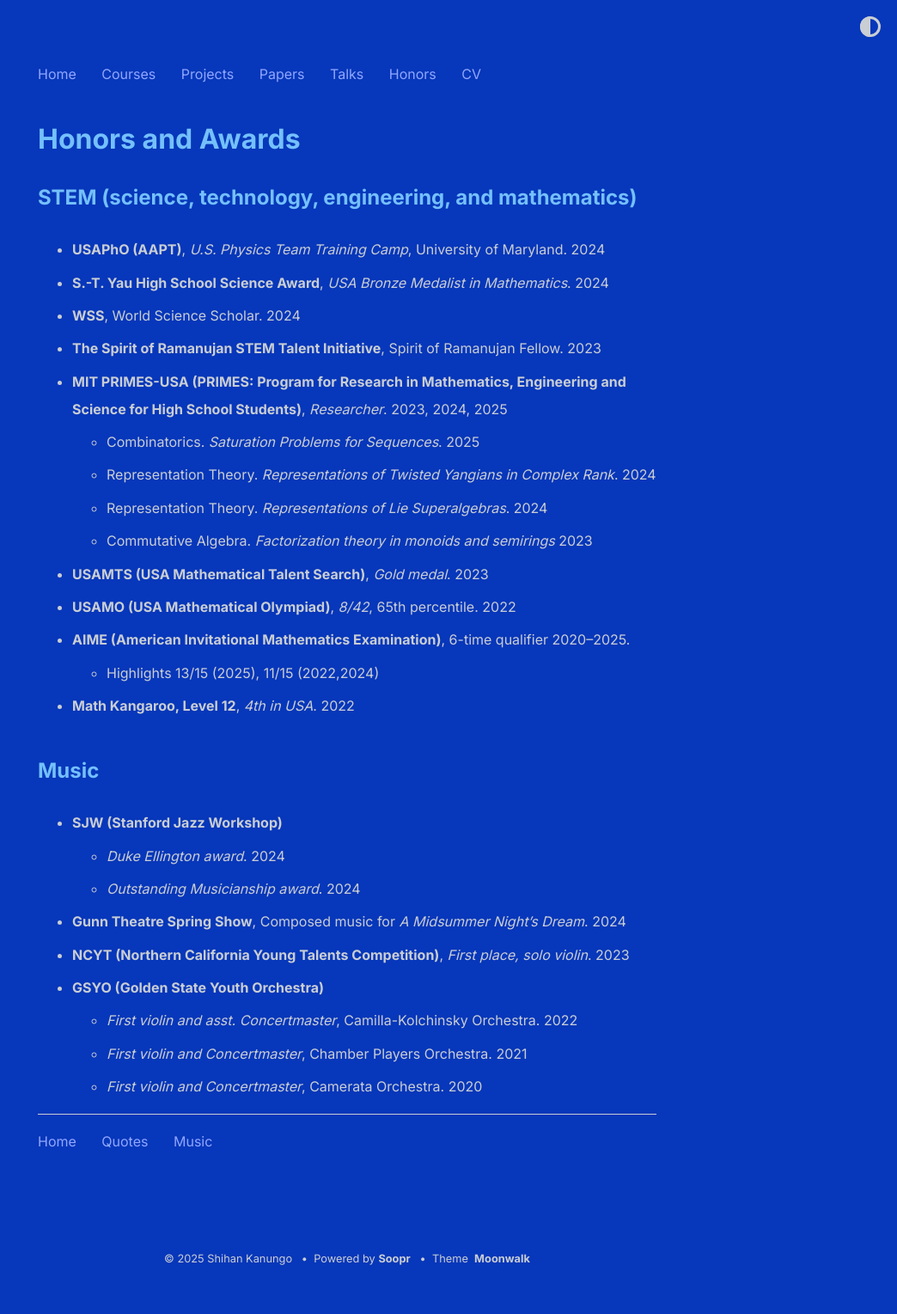
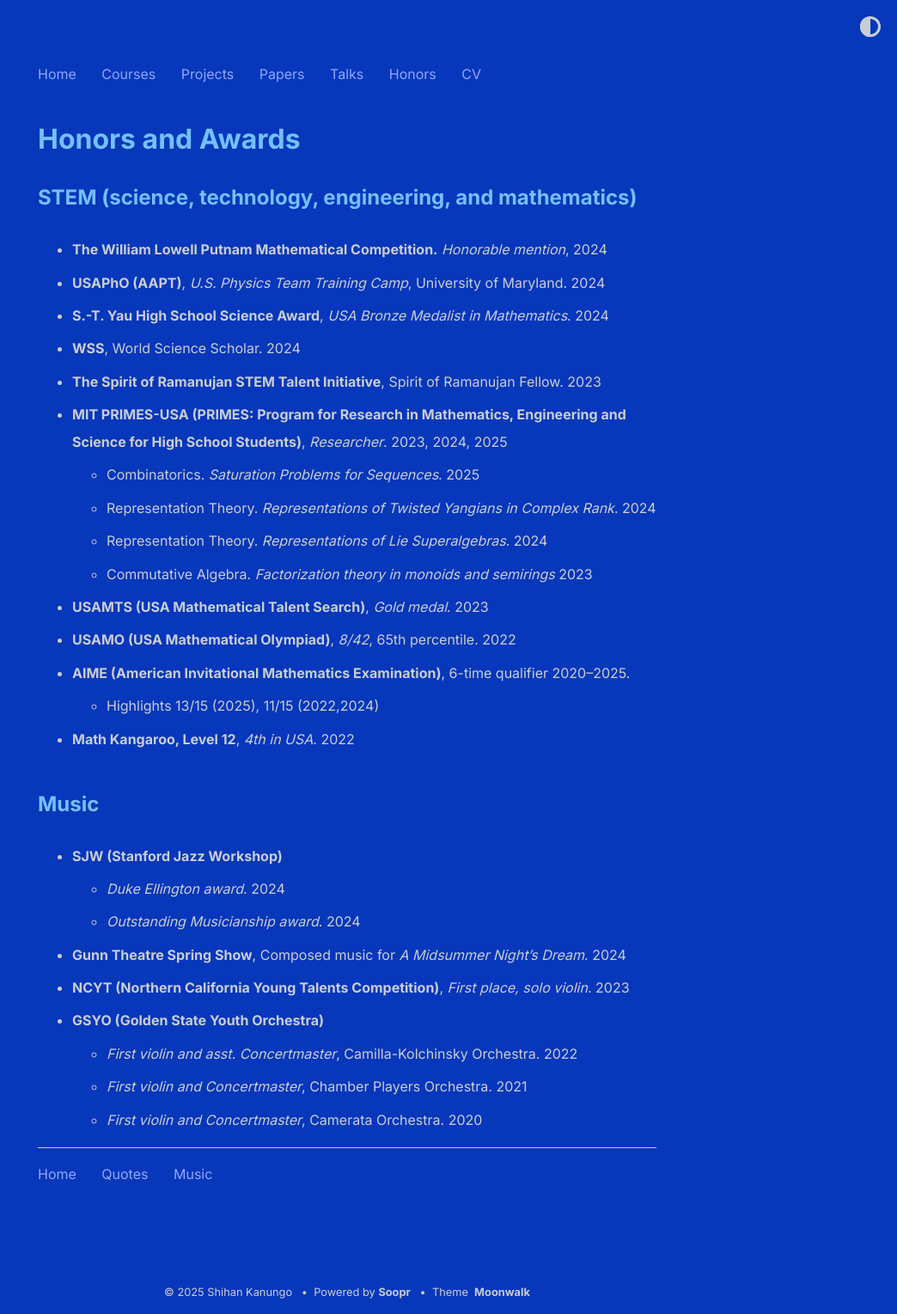
Before and after one commit to shihankanungo/shihankanungo.github.io, a Jekyll site: the page built from honors.md, in a window 1280 px wide. Shown: the whole page at 86% size, without its empty margins (236-1280 px from the left). Built offline with Jekyll 4.4.1, drawn with Linux system fonts in a browser that asks for light colours; before the commit the page ends 1491 px from its top, so only the background shows below that.

Commit message:
Update honors.md

```diff
--- a/honors.md
+++ b/honors.md
@@ -5,6 +5,7 @@
 
 ## STEM (science, technology, engineering, and mathematics)
 
+- **The William Lowell Putnam Mathematical Competition.** *Honorable mention*, 2024
 - **USAPhO (AAPT)**, *U.S. Physics Team Training Camp*, University of Maryland. 2024
 - **S.-T. Yau High School Science Award**, *USA Bronze Medalist in Mathematics*. 2024
 - **WSS**, World Science Scholar. 2024
```
